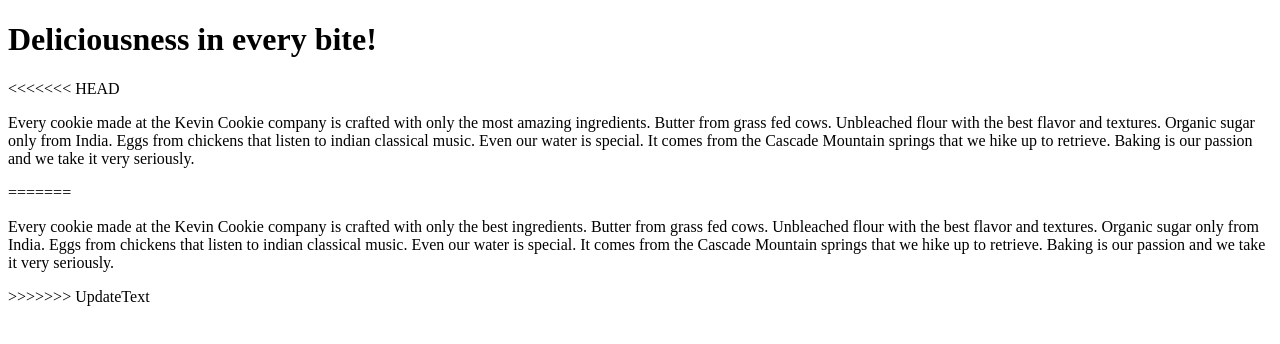
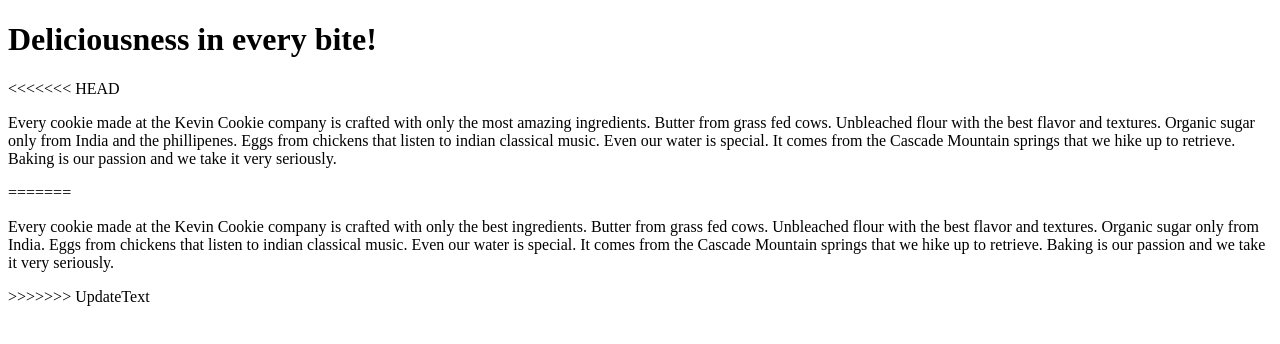
Before and after one commit to sims438/SimsCookieCompany.com, a plain HTML site: page index.htm in a window 1280 px wide. Drawn offline with Linux system fonts and the light colour scheme.

Commit message:
Update index.htm

```diff
--- a/index.htm
+++ b/index.htm
@@ -5,7 +5,7 @@
 <h1>Deliciousness in every bite!</h1>
 <<<<<<< HEAD
 <p>Every cookie made at the Kevin Cookie company is crafted with only the most amazing
-ingredients. Butter from grass fed cows. Unbleached flour with the best flavor and textures. Organic sugar only from India. Eggs from chickens that listen to indian classical music. Even our water is special. It comes from the Cascade Mountain springs that we hike up to retrieve. Baking is our passion and we take it very seriously.</p>
+ingredients. Butter from grass fed cows. Unbleached flour with the best flavor and textures. Organic sugar only from India and the phillipenes. Eggs from chickens that listen to indian classical music. Even our water is special. It comes from the Cascade Mountain springs that we hike up to retrieve. Baking is our passion and we take it very seriously.</p>
 =======
 <p>Every cookie made at the Kevin Cookie company is crafted with only the best ingredients. Butter from grass fed cows. Unbleached flour with the best flavor and textures. Organic sugar only from India. Eggs from chickens that listen to indian classical music. Even our water is special. It comes from the Cascade Mountain springs that we hike up to retrieve. Baking is our passion and we take it very seriously.</p>
 >>>>>>> UpdateText
```
